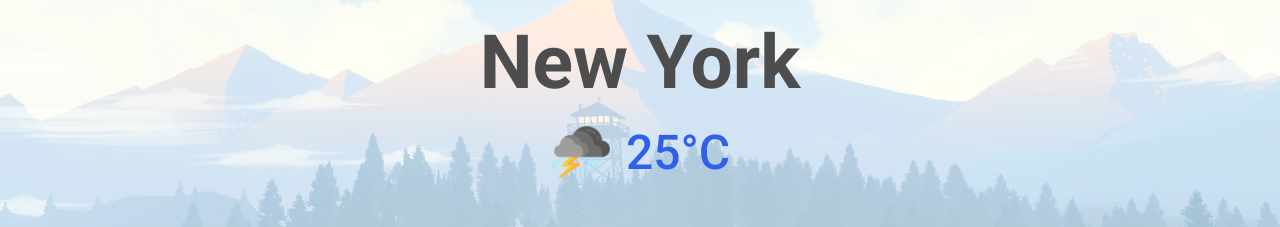
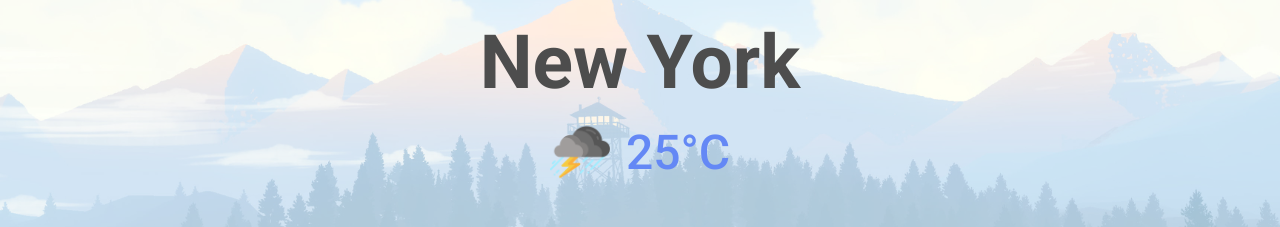
Before and after one commit to AizarHafizhS/weather-app, a plain HTML site: page index.html in a window 1280 px wide. Shown: the part 244-471 px from the top of the page. Drawn offline with nearby package versions, Linux system fonts and the light colour scheme.

Commit message:
Change temperature color

```diff
--- a/css/style.css
+++ b/css/style.css
@@ -88,7 +88,7 @@
 .info .temperature {
   font-size: 3rem;
   font-weight: 500;
-  color: #2e60ea;
+  color: rgb(100, 136, 245);
   display: flex;
   justify-content: center;
   align-items: center;
```
